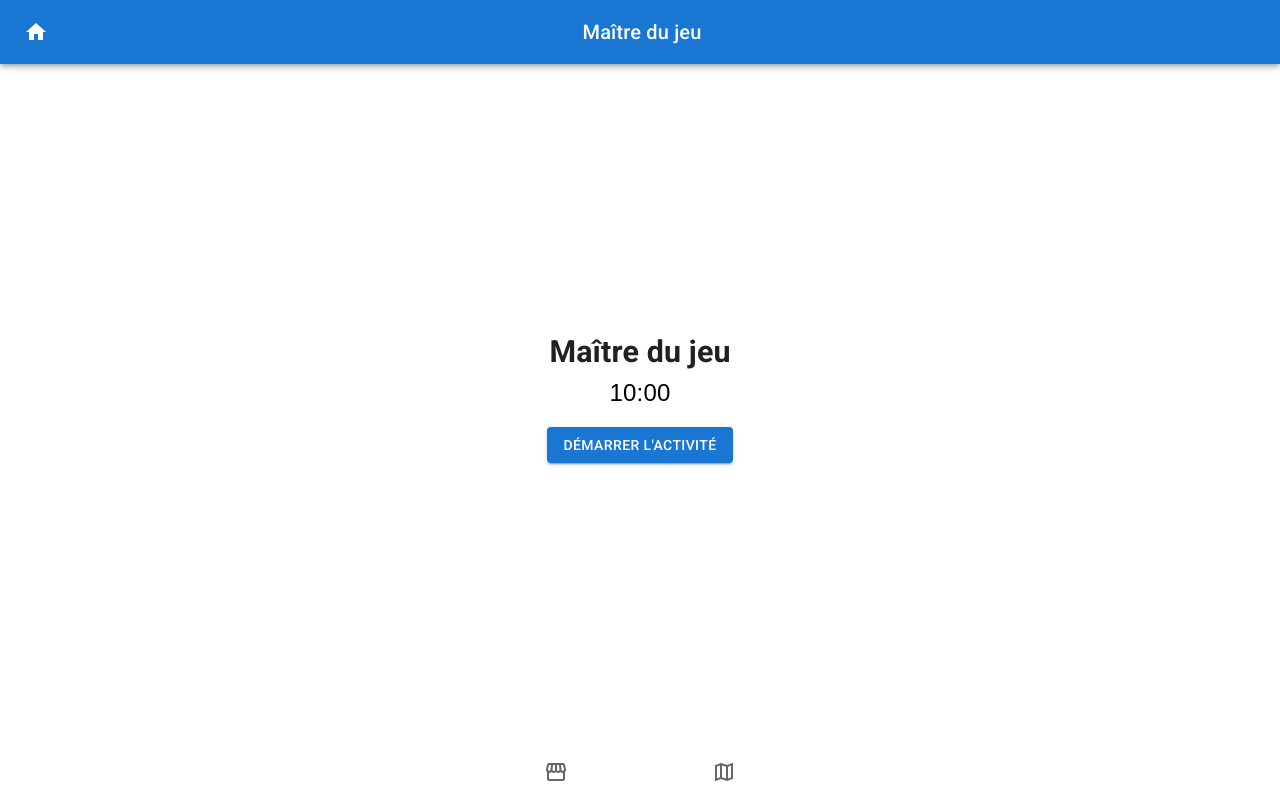
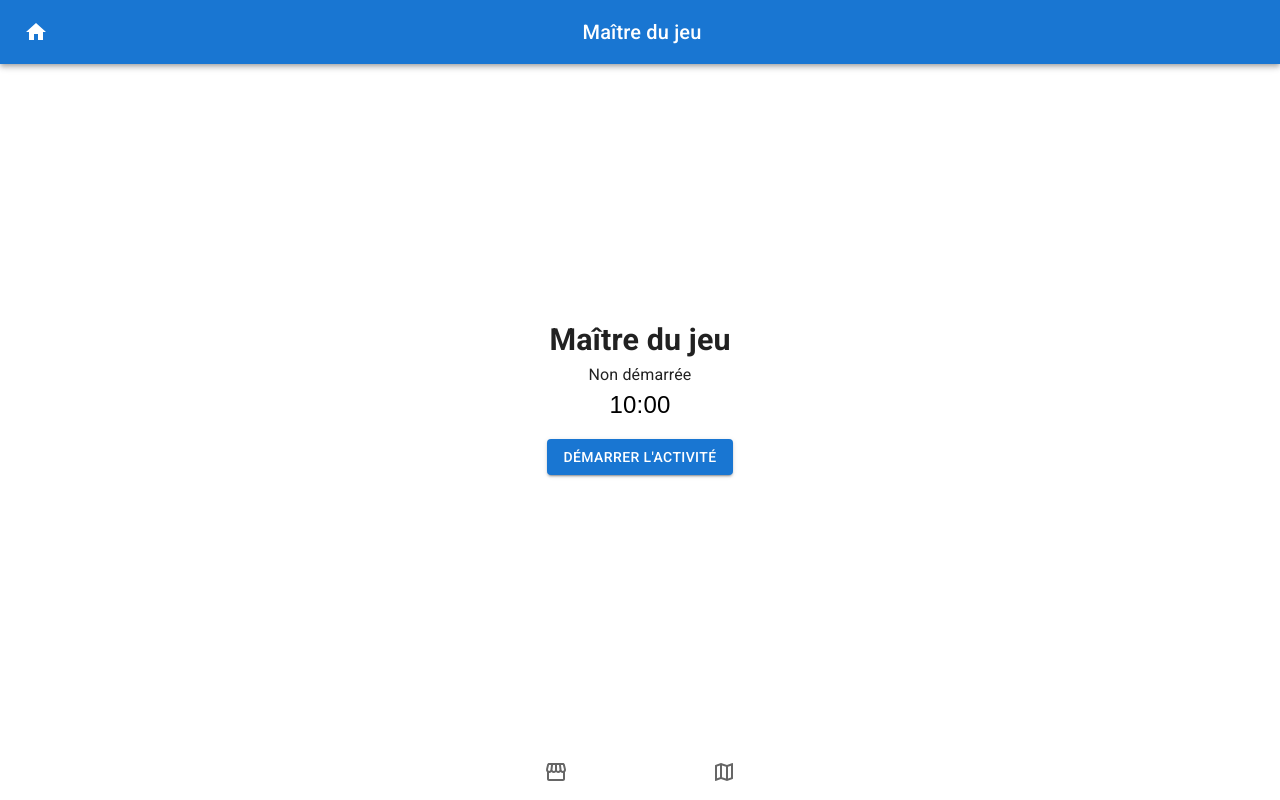
Before and after one commit to JoAnisky/rotation-app-frontend, a React (Vite) app: page /gamemaster in a window 1280 px wide. Built offline with nearby package versions, Linux system fonts and the light colour scheme; no server answers; a web font is replaced by a local one.

Commit message:
intergated polling component

```diff
--- a/src/pages/Gamemaster.tsx
+++ b/src/pages/Gamemaster.tsx
@@ -1,7 +1,8 @@
 import PageContainer from "../layouts/PageContainer";
 // import ControlButtons from "../components/Timer/ControlButtons";
 // import Timer from "../components/Timer/Timer";
-import StopWatch from "../components/Timer/Stopwatch";
+// import StopWatch from "../components/Timer/Stopwatch";
+import PollingComponent from "../components/Timer/PollingComponent";
 // import { ActivityContext } from "../contexts/ActivityContext";
 
 const Gamemaster: React.FC = () => {
@@ -13,7 +14,7 @@ const Gamemaster: React.FC = () => {
   return (
     <PageContainer role="Maître du jeu">
       <h1>Maître du jeu</h1>
-      <StopWatch isAdmin={true}/>
+      <PollingComponent isAdmin={true}/>
       {/* <ControlButtons /> */}
       {/* <Timer /> */}
     </PageContainer>
--- a/src/pages/Participant.tsx
+++ b/src/pages/Participant.tsx
@@ -2,7 +2,7 @@ import React from "react";
 import PagesContainer from "../layouts/PageContainer";
 import Status from "../components/Status";
 import { Box } from "@mui/material";
-import StopWatch from "../components/Timer/Stopwatch";
+import PollingComponent from "../components/Timer/PollingComponent";
 
 const Participant: React.FC = () => {
 
@@ -14,7 +14,7 @@ const Participant: React.FC = () => {
         <p>Equipe NOM</p>
         <p>Stand NOM</p>
       </div>
-      <StopWatch isAdmin={false} />
+      <PollingComponent isAdmin={false}/>
       </Box>
 
       <p>A la fin du temps, se rendre :</p>
```
